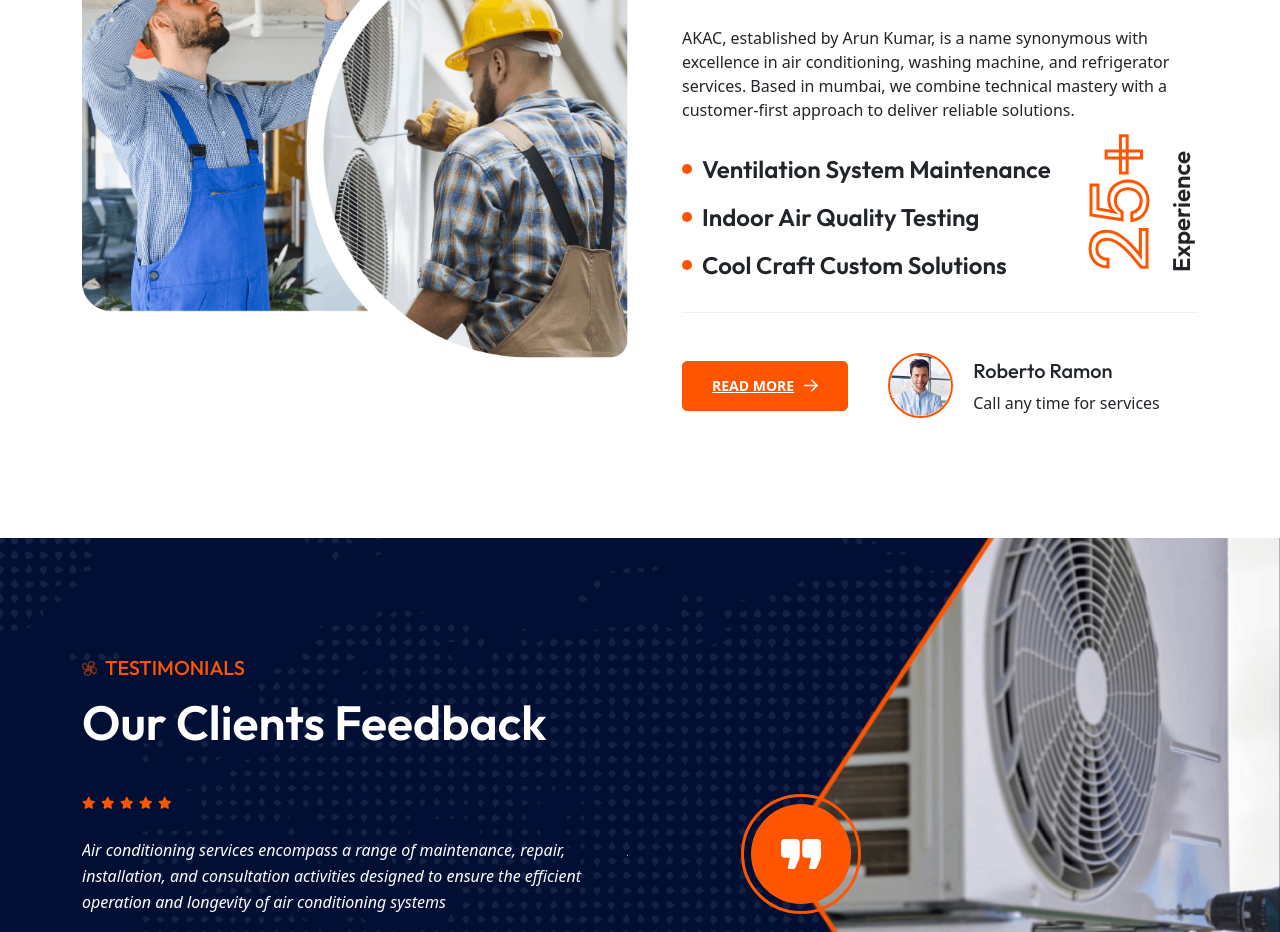
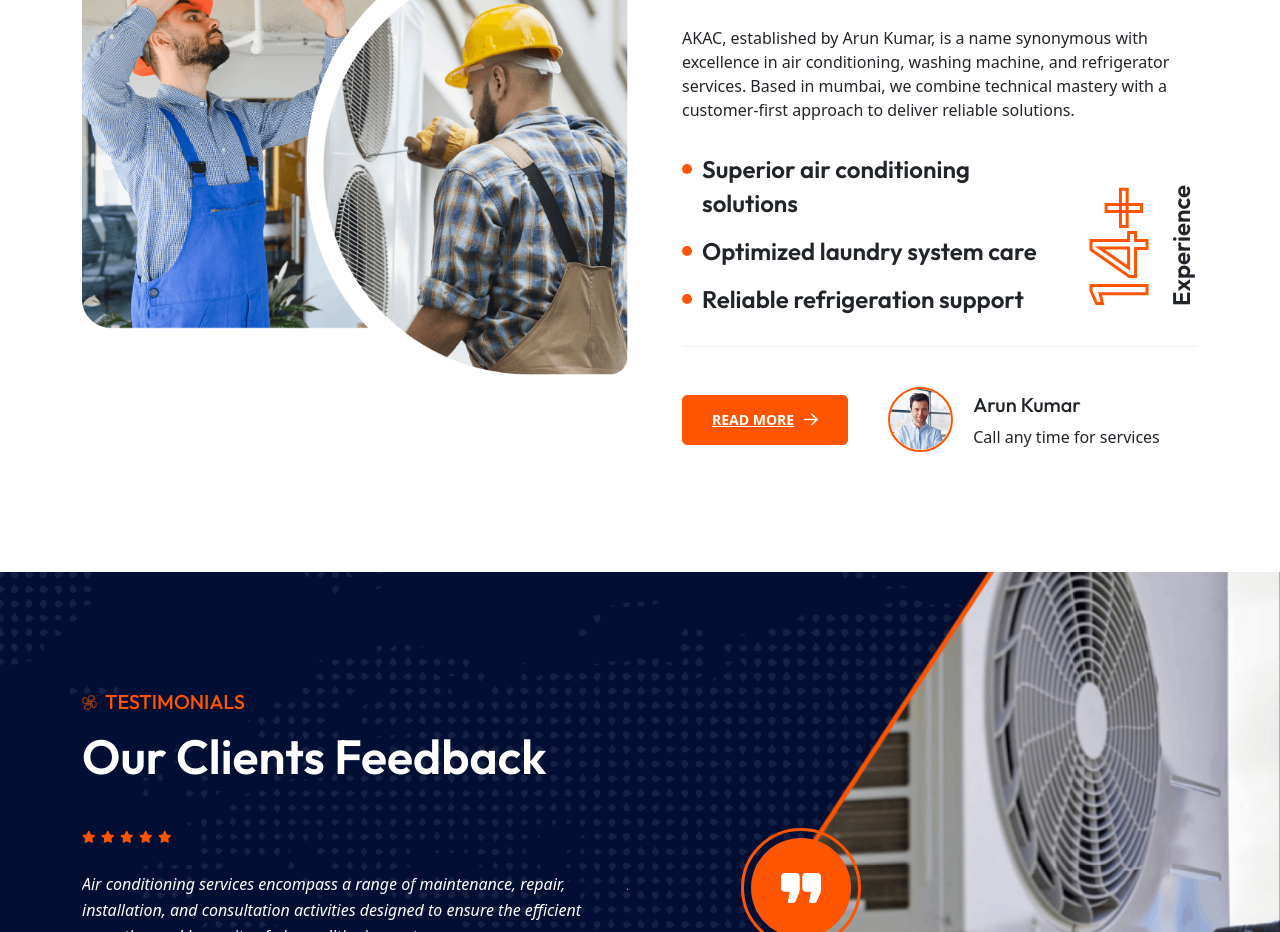
Before and after one commit to shantanuuchak/akac, a Next.js app: page /about in a window 1280 px wide. Shown: the part 840-1772 px from the top of the page. Built offline with nearby package versions, Linux system fonts and the light colour scheme.

Commit message:
update feature list

```diff
--- a/src/app/about/page.jsx
+++ b/src/app/about/page.jsx
@@ -15,13 +15,13 @@
                 Title="Turning up the chill factor in your home or office"
                 Content="AKAC, established by Arun Kumar, is a name synonymous with excellence in air conditioning, washing machine, and refrigerator services. Based in mumbai, we combine technical mastery with a customer-first approach to deliver reliable solutions."
                 FeatureList={[
-                    "Ventilation System Maintenance",
-                    "Indoor Air Quality Testing",
-                    "Cool Craft Custom Solutions"
+                    "Superior air conditioning solutions",
+                    "Optimized laundry system care",
+                    "Reliable refrigeration support"
                 ]}
-                Experience="25+"
+                Experience="14+"
                 BioImg="/assets/img/avatar_1.png"
-                BioName="Roberto Ramon"
+                BioName="Arun Kumar"
                 BioContent="Call any time for services"
             ></About2>
             <Testimonial></Testimonial>
```
Also changed, not shown: src/app/page.js (+5 -5 lines).
